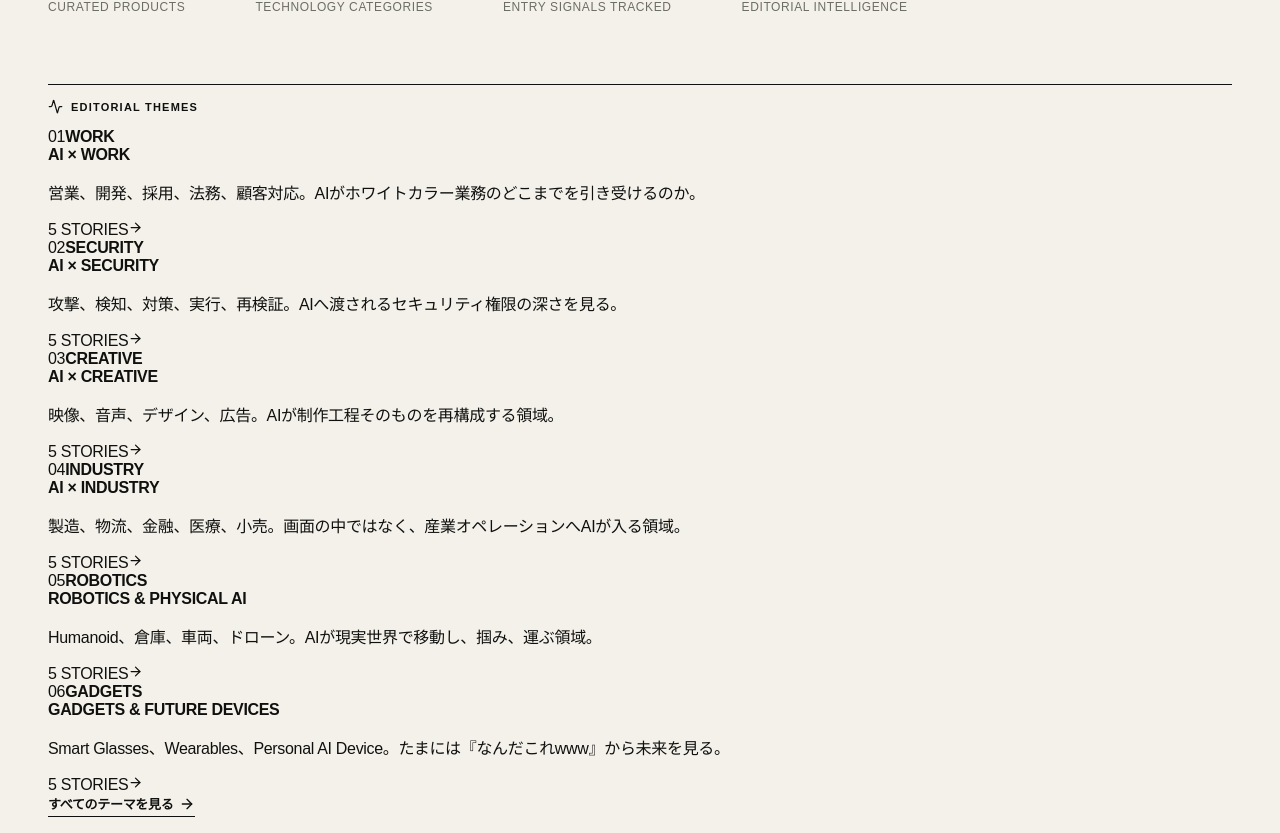
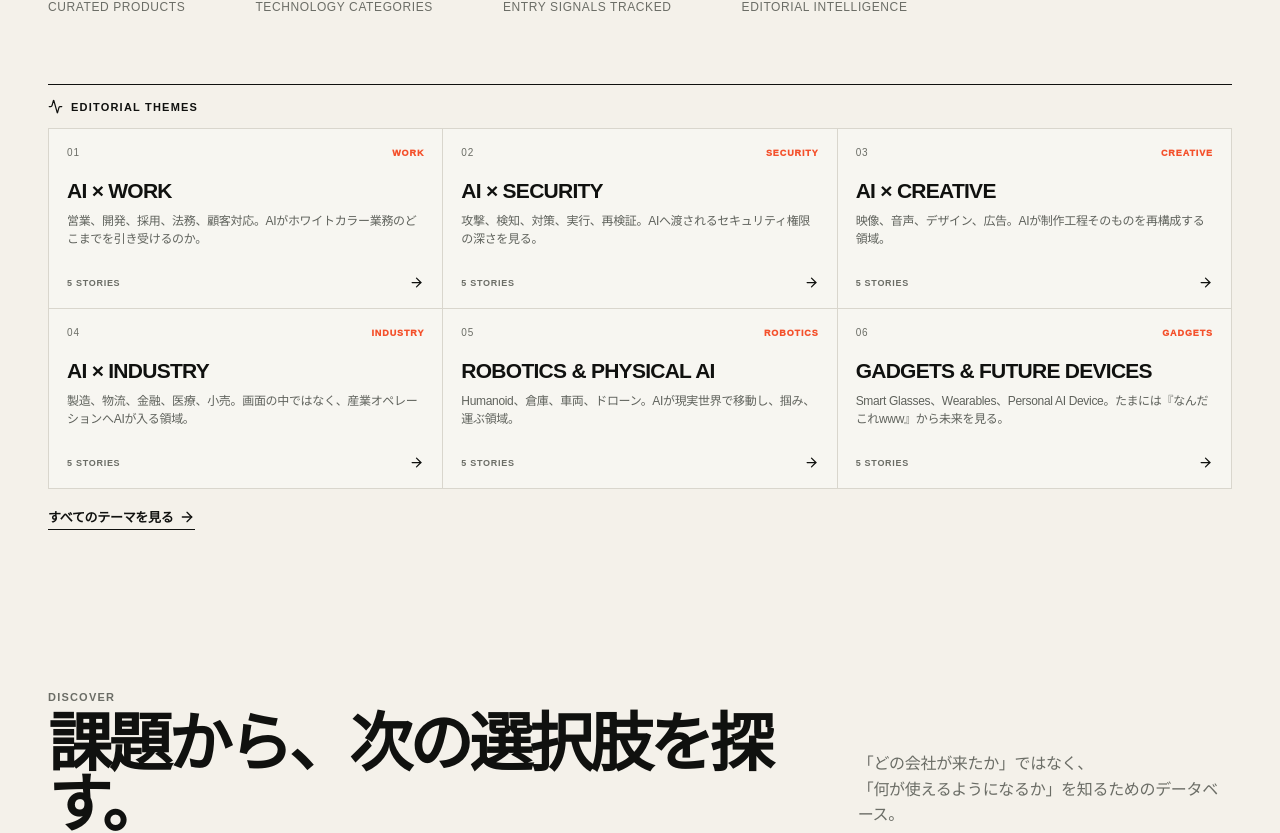
Before and after one commit to yasu-kai/tech-meets-japan, a Next.js app: page / in a window 1280 px wide. Shown: the part 817-1650 px from the top of the page. Built offline with nearby package versions, Linux system fonts and the light colour scheme.

Commit message:
Style homepage editorial theme grid

```diff
--- a/app/globals.css
+++ b/app/globals.css
@@ -911,3 +911,73 @@ linear-gradient(135deg,rgba(255,255,255,.04),transparent 55%)}
  .story-section p{font-size:15px;line-height:1.85}
  .story-question{padding:26px}
 }
+
+.home-theme-grid{
+  display:grid;
+  grid-template-columns:repeat(3,minmax(0,1fr));
+  border-top:1px solid var(--line);
+  border-left:1px solid var(--line);
+  margin-bottom:18px
+}
+.home-theme-item{
+  min-height:180px;
+  padding:18px;
+  display:flex;
+  flex-direction:column;
+  text-decoration:none;
+  color:inherit;
+  background:rgba(251,250,246,.62);
+  border-right:1px solid var(--line);
+  border-bottom:1px solid var(--line)
+}
+.home-theme-item:hover{background:#f1ece2}
+.home-theme-top{
+  display:flex;
+  align-items:center;
+  justify-content:space-between;
+  gap:10px;
+  margin-bottom:22px
+}
+.home-theme-top span{
+  font-size:10px;
+  color:var(--muted);
+  letter-spacing:.08em
+}
+.home-theme-top b{
+  font-size:9px;
+  font-weight:950;
+  letter-spacing:.1em;
+  color:var(--accent)
+}
+.home-theme-item>strong{
+  display:block;
+  font-size:21px;
+  line-height:1.02;
+  letter-spacing:-.035em
+}
+.home-theme-item>p{
+  margin:10px 0 16px;
+  font-size:12px;
+  line-height:1.55;
+  color:#5f625c
+}
+.home-theme-bottom{
+  margin-top:auto;
+  display:flex;
+  align-items:center;
+  justify-content:space-between;
+  gap:12px
+}
+.home-theme-bottom span{
+  font-size:9px;
+  font-weight:900;
+  letter-spacing:.08em;
+  color:var(--muted)
+}
+@media(max-width:900px){
+  .home-theme-grid{grid-template-columns:repeat(2,minmax(0,1fr))}
+}
+@media(max-width:620px){
+  .home-theme-grid{grid-template-columns:1fr}
+  .home-theme-item{min-height:150px}
+}
```
